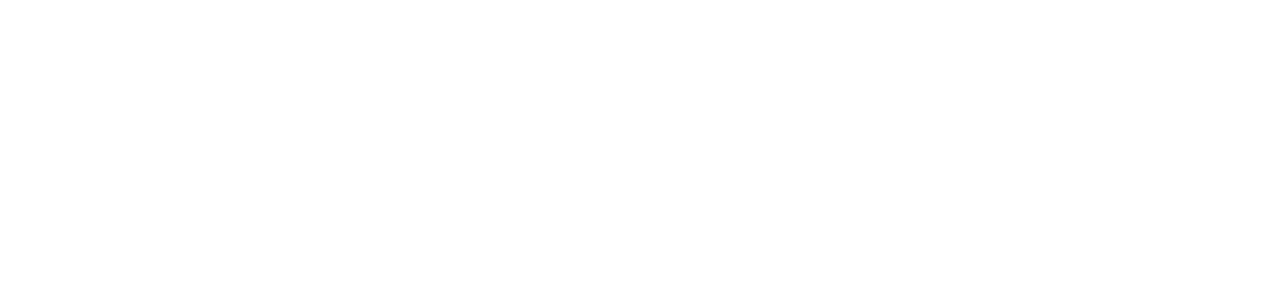
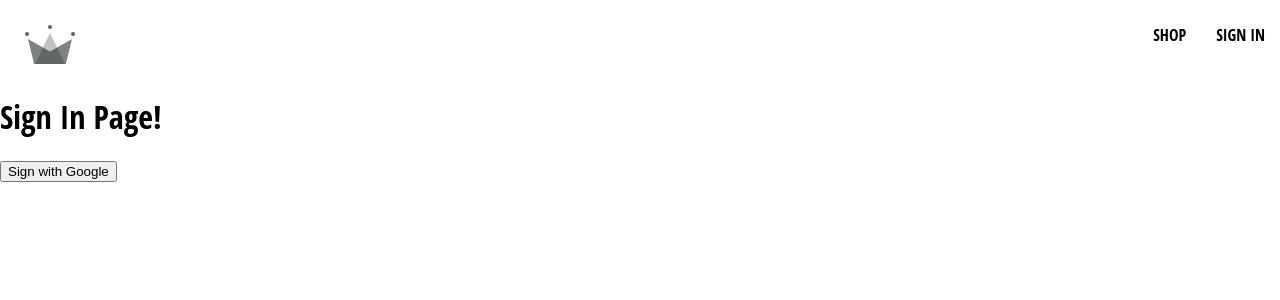
Before and after one commit to Karan-Dodeja/crown-clothing, a React (Create React App) app: page /sign-in in a window 1280 px wide. Before the commit this address had no page. Shown: the top 300 px of the page. Built offline with nearby package versions, Linux system fonts and the light colour scheme; the HTML template or start-up script is replaced by a standard one.

Commit message:
Firebase Configuration , add yarn in project , Create Sign In Page and Sign in with Google Log In

```diff
--- a/src/App.js
+++ b/src/App.js
@@ -1,7 +1,7 @@
 import { Routes, Route } from 'react-router-dom';
 import Home from "./routes/home/home.component";
 import Navigation from "./routes/navigation/navigation.component.jsx";
-
+import SignIn from "./routes/sign-in/sign-in.component.jsx";
 const Shop = () => {
   return (
     <h1>I am shop page!</h1>
@@ -14,6 +14,7 @@
       <Route path='/' element={<Navigation />} >
         <Route index element={<Home />} />
         <Route path='shop' element={<Shop />} />
+        <Route path='sign-in' element={<SignIn />} />
       </Route>
     </Routes>
   );
--- a/src/routes/navigation/navigation.component.jsx
+++ b/src/routes/navigation/navigation.component.jsx
@@ -16,6 +16,9 @@
           <Link className="nav-link" to="/shop">
             SHOP
           </Link>
+          <Link className="nav-link" to="/sign-in">
+            SIGN IN
+          </Link>
         </div>
       </div>
       <Outlet />
--- /dev/null
+++ b/src/routes/sign-in/sign-in.component.jsx
@@ -0,0 +1,20 @@
+import { signInWithGooglePopup } from "../../utils/firebase/firebase.utils"
+
+const SignIn = () => {
+
+    const logGoogleUser = async () => {
+        const response = await signInWithGooglePopup();
+        console.log(response);
+    }
+
+    return (
+        <div>
+            <h1>Sign In Page!</h1>
+            <button onClick={logGoogleUser}>
+                Sign with Google
+            </button>
+        </div>
+    )
+}
+
+export default SignIn;
--- /dev/null
+++ b/src/utils/firebase/firebase.utils.js
@@ -0,0 +1,29 @@
+import { initializeApp } from "firebase/app";
+import {
+    getAuth,
+    signInWithRedirect,
+    signInWithPopup,
+    GoogleAuthProvider
+} from "firebase/auth"
+
+const firebaseConfig = {
+    apiKey: "AIzaSyCFMgCAPo9WjYZ2gb28F7WwqISYAYGHVVw",
+    authDomain: "crwn-clothing-db-b2fa3.firebaseapp.com",
+    projectId: "crwn-clothing-db-b2fa3",
+    storageBucket: "crwn-clothing-db-b2fa3.appspot.com",
+    messagingSenderId: "336694500950",
+    appId: "1:336694500950:web:2c5ac0359da7905d9965f7"
+};
+
+// Initialize Firebase
+const firebaseApp = initializeApp(firebaseConfig);
+
+const provider = new GoogleAuthProvider();
+
+provider.setCustomParameters({
+    prompt: "select_account"
+});
+
+export const auth = getAuth();
+
+export const signInWithGooglePopup = () => signInWithPopup(auth, provider);
```
Also changed, not shown: package.json (+6 -1 lines), 2 other files (tests, documents, lock files or other folders).
